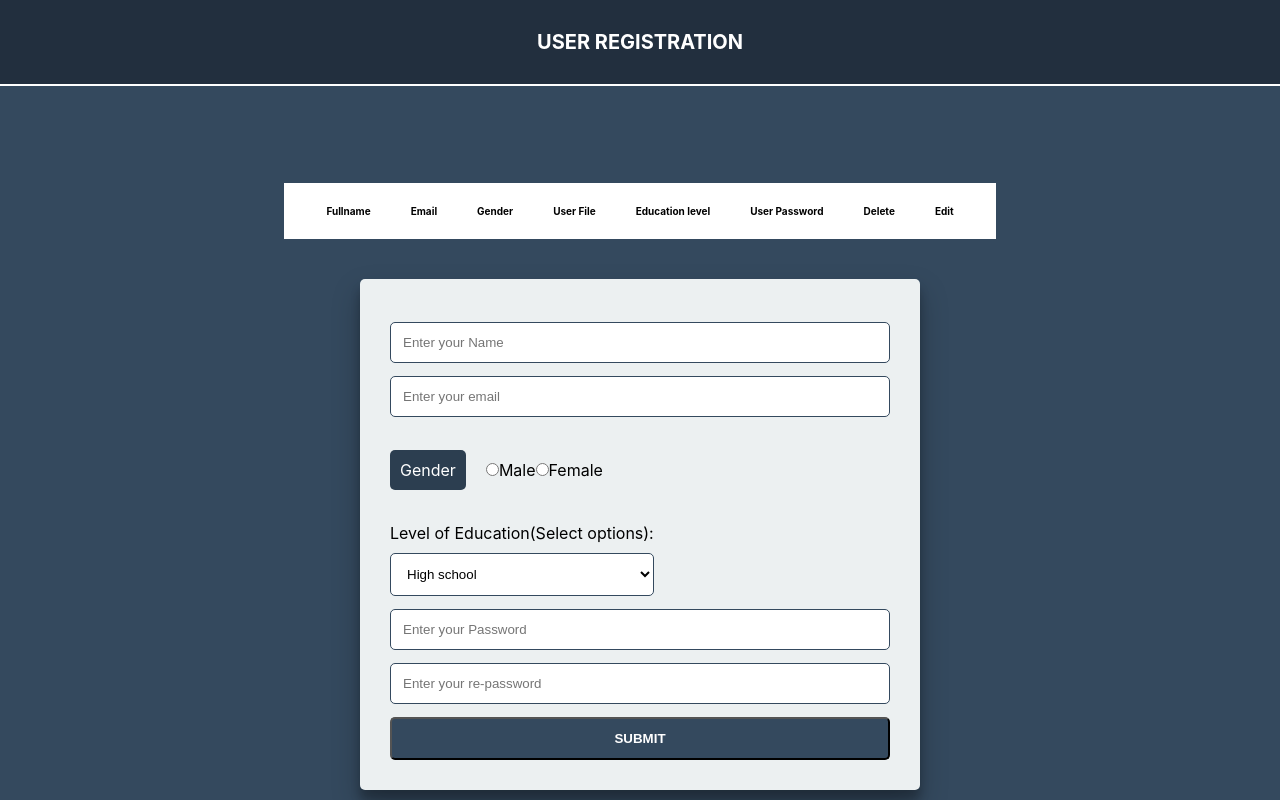
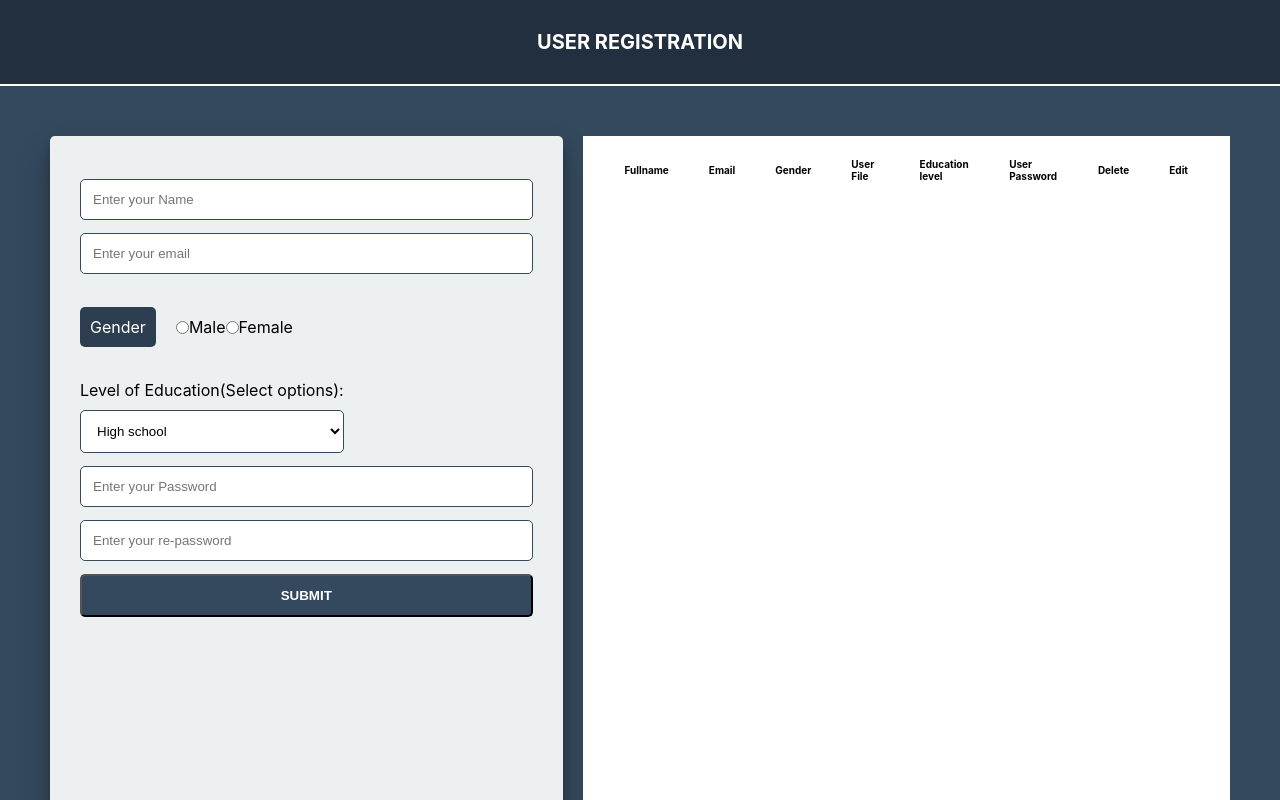
Before and after one commit to amDeq/FormWith_Del_edit_upadte.github.io, a React (Create React App) app: page / in a window 1280 px wide. Shown: the top 800 px of the page. Built offline with nearby package versions, Linux system fonts and the light colour scheme.

Commit message:
I changed some css

```diff
--- a/src/index.css
+++ b/src/index.css
@@ -35,10 +35,11 @@ code {
   background-color: #34495e;
   display: flex;
   justify-content: space-evenly;
-  align-items: center;
-  justify-content: center;
-  align-items: center;
-  flex-direction: column;
+
+  justify-content: space-between;
+
+  flex-direction: row;
+  padding: 5rem;
 }
 .formBox{
   max-width:50rem ;
@@ -46,6 +47,7 @@ code {
   background-color: #ecf0f1;
   padding: 3rem;
   border-radius: 5px;
+  margin-right: 2rem;
   box-shadow: rgba(0, 0, 0, 0.25) 0px 14px 28px, rgba(0, 0, 0, 0.22) 0px 10px 10px;
 
 }
@@ -111,7 +113,6 @@ label{
   background-color: #fff;
   list-style: none;
   padding: 2rem;
-  order: -1;
   margin-bottom: 4rem;
 
 }
```
